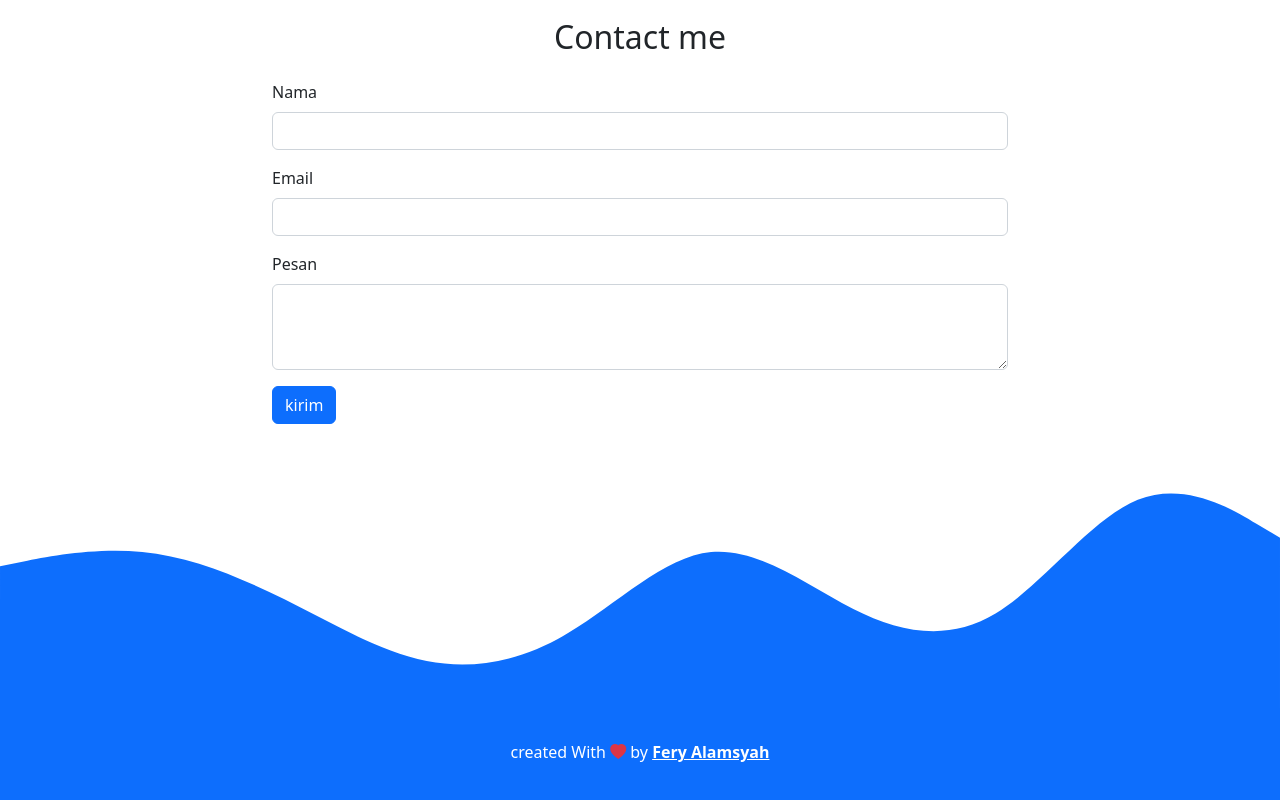
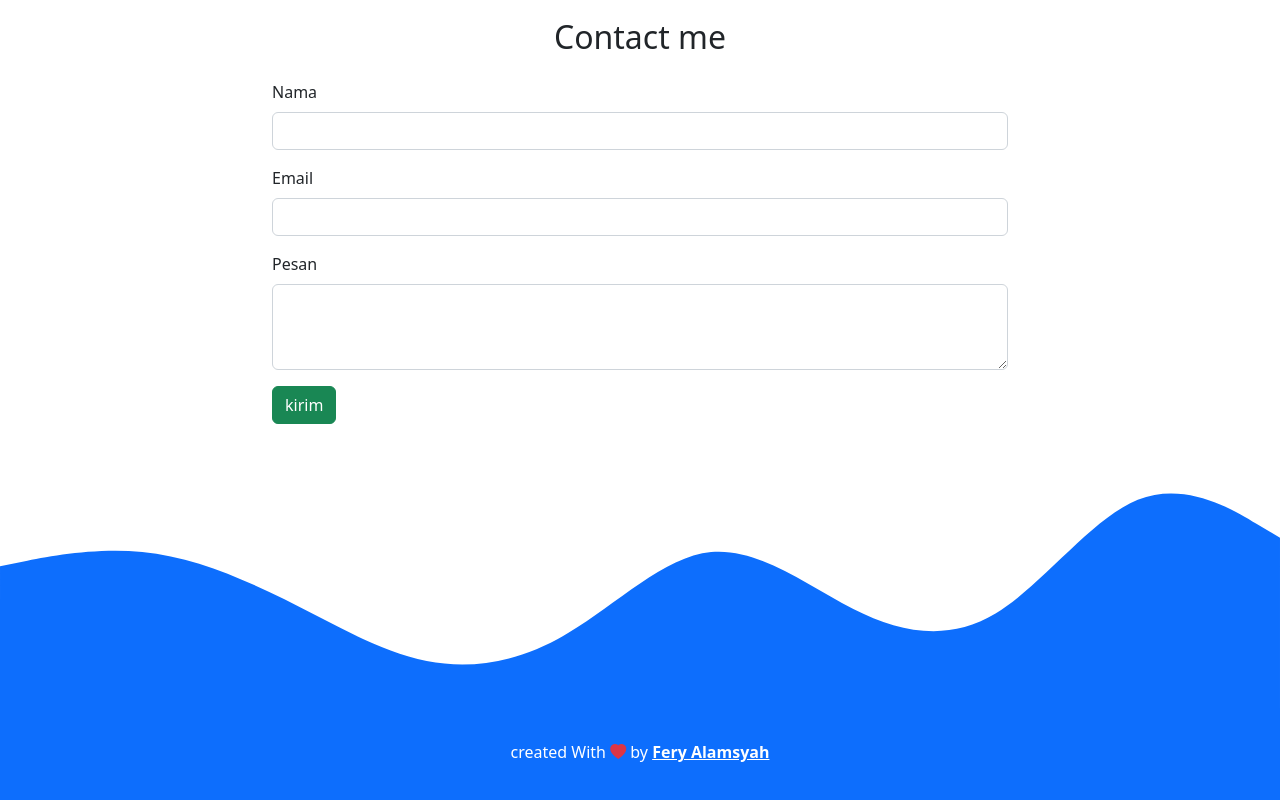
Before and after one commit to feryalamsyah/FeryAlamsyah.github.io, a plain HTML site: page index.html in a window 1280 px wide. Shown: the part 2667-3467 px from the top of the page. Drawn offline with nearby package versions, Linux system fonts and the light colour scheme.

Commit message:
'mengubah button menjadi hijau'

```diff
--- a/index.html
+++ b/index.html
@@ -179,7 +179,7 @@
                             <label for="pesan" class="form-label">Pesan</label>
                             <textarea class="form-control" id="pesan" rows="3" name="pesan"></textarea>
                         </div>
-                        <button type="submit" class="btn btn-primary btn-kirim">kirim</button>
+                        <button type="submit" class="btn btn-success btn-kirim">kirim</button>
 
                         <button class="btn btn-primary btn-loading d-none" type="button" disabled>
                             <span class="spinner-border spinner-border-sm" role="status" aria-hidden="true"></span>
```
